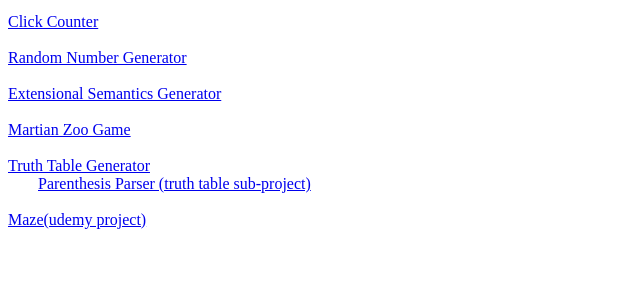
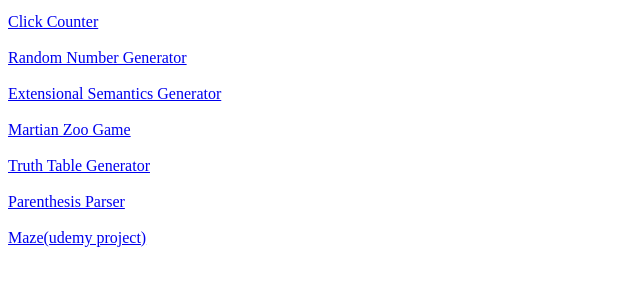
Before and after one commit to masimoncic/First-website, a plain HTML site: page index.html in a window 1280 px wide. Shown: the part 101-386 px from the top of the page, without its empty margins (0-640 px from the left). Drawn offline with Linux system fonts and the light colour scheme.

Commit message:
changed link

```diff
--- a/index.html
+++ b/index.html
@@ -18,8 +18,8 @@
     <a href="./RandNum/RandNum.html">Random Number Generator</a> <br><br>
     <a href='./Semantics-Generator/Semantic-Generator.html'>Extensional Semantics Generator</a> <br><br>
     <a href='./Martian-Zoo/Martian-Zoo-info.html'>Martian Zoo Game</a> <br><br>
-    <a href='https://masimoncic.github.io/Truth-Table-Generator'>Truth Table Generator</a><br>
-    <a style="margin-left:30px;" href="https://masimoncic.github.io/Order-of-Operations/">Parenthesis Parser (truth table sub-project)</a><br><br>
+    <a href='https://masimoncic.github.io/Truth-Table-Generator'>Truth Table Generator</a><br><br>
+    <a href="https://masimoncic.github.io/Parenthesis-Seperator/">Parenthesis Parser</a><br><br>
     <a href='https://masimoncic.github.io/maze/'>Maze(udemy project)</a><br><br>
 
 </body>
```
